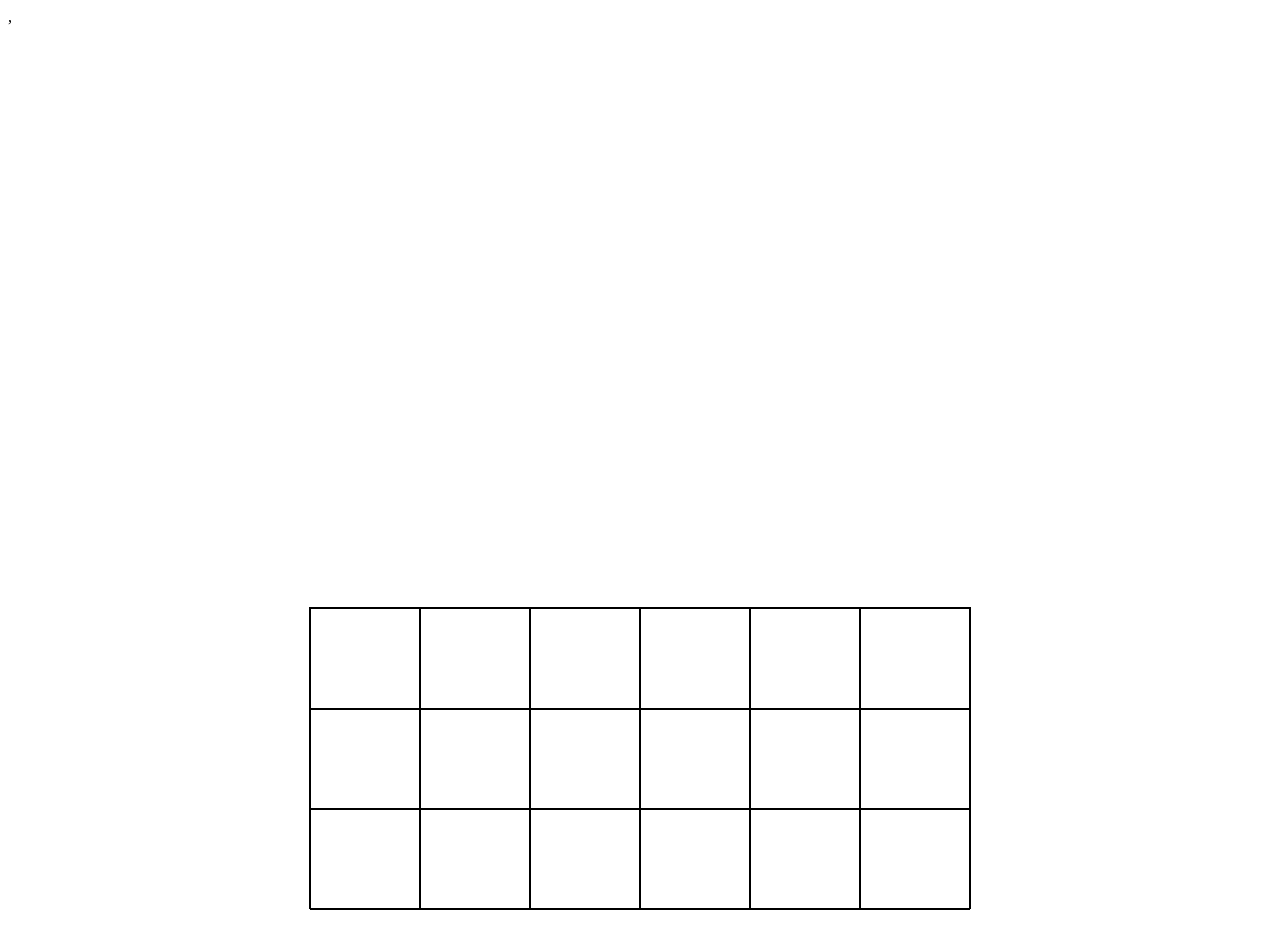
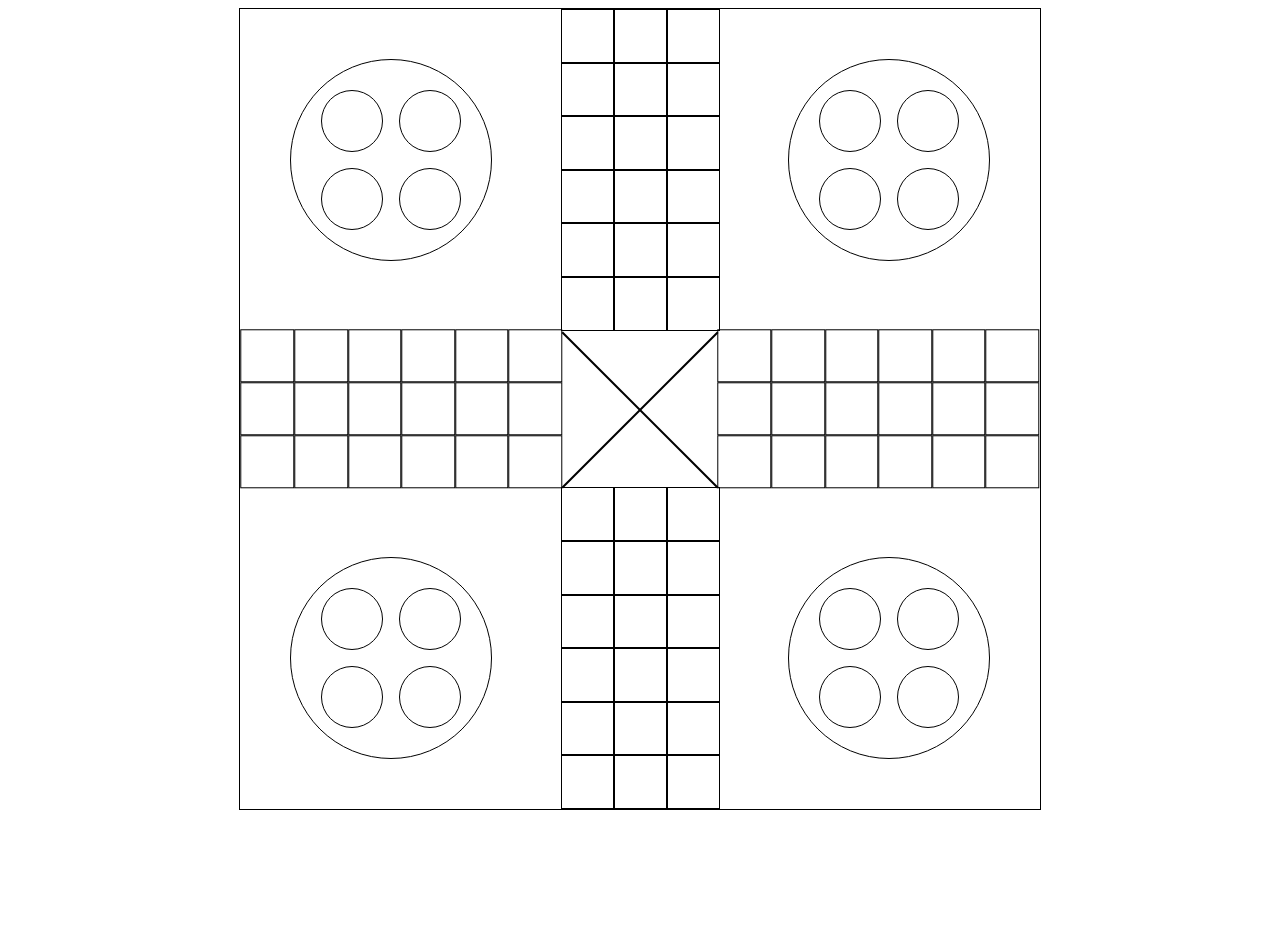
Before and after one commit to GustavoSouzinas/LUDOREMAKE, an Angular app: page / in a window 1280 px wide. Shown: the top 948 px of the page. After the commit the page ends 818 px from the top, so only its background shows below. Built offline with nearby package versions, Linux system fonts and the light colour scheme.

Commit message:
Visual phase

```diff
--- a/src/app/app.component.css
+++ b/src/app/app.component.css
@@ -1,18 +1,76 @@
-.flex{
+.flexRow{
+
+    height: 155px;
     display: flex;
-
-    margin-top: 400px;
-
-    justify-content: center;
+    justify-content: space-between;
+    align-items: center;
 
 }
 
+.flexCol{
+    display: flex;
+    flex-direction: column;
+    justify-content: space-between;
+}
+
 .rotate{
-display: flex;
-width: 300px;
-height: auto;
-
 transform: rotate(90deg);
 transform-origin: center;
+}
 
+.board{
+    position: relative;
+
+    margin: auto;
+
+    height: 800px;
+    width: 800px;
+
+    border: 1px solid black;
 }
+
+
+.X_container{
+    position: relative;
+    width: 220px;
+    height: 220px;
+}
+
+.line{
+
+    position: absolute;
+    width: 220px;
+    height: 2px;
+    background-color: black;
+    transform-origin: center;
+    top: 50%;
+}
+
+.line1{
+transform: rotate(45deg);
+}
+
+.line2{
+transform: rotate(-45deg);
+}
+
+
+.top{
+    top: 0px;
+    margin-top: 50px;
+}
+
+.bottom{
+    bottom: 0px;
+    margin-bottom: 50px;
+}
+
+.left{
+    left: 0px;
+    margin-left: 50px;
+}
+
+.right{
+    right: 0px;
+    margin-right: 50px;
+}
--- a/src/app/app.component.html
+++ b/src/app/app.component.html
@@ -1,4 +1,26 @@
 
-,<div class="flex">
-    <app-spaces class="rotate"></app-spaces>
-</div>
+
+   <div class="board flexCol">
+
+        <app-circle-pieces class="top left" style="position: absolute;"></app-circle-pieces>
+        <app-circle-pieces class="top right" style="position: absolute;"></app-circle-pieces>
+        <app-circle-pieces class="bottom left" style="position: absolute;"></app-circle-pieces>
+        <app-circle-pieces class="bottom right" style="position: absolute;"></app-circle-pieces>
+
+        <div class="flexCol" style="align-items: center;" >
+            <app-spaces></app-spaces>
+        </div>
+
+        <div class="flexRow">
+            <app-spaces class="rotate" style="padding-right: 0px; transform: rotate(90deg) translateY(-25.5%);"></app-spaces>
+                <div class="X_container">
+                    <div class="line line1"></div>
+                    <div class="line line2"></div>
+                </div>
+            <app-spaces class="rotate" style="padding-left: 0px; transform: rotate(90deg) translateY(25.5%)"></app-spaces>
+        </div>
+
+         <div class="flexCol" style="margin-top: 0px; align-items: center;">
+            <app-spaces></app-spaces>
+        </div>
+    </div>
--- a/src/app/app.component.ts
+++ b/src/app/app.component.ts
@@ -1,10 +1,11 @@
 import { Component } from '@angular/core';
 import { RouterOutlet } from '@angular/router';
 import { SpacesComponent } from "./spaces/spaces.component";
+import { CirclePiecesComponent } from "./circle-pieces/circle-pieces.component";
 
 @Component({
   selector: 'app-root',
-  imports: [RouterOutlet, SpacesComponent],
+  imports: [RouterOutlet, SpacesComponent, CirclePiecesComponent],
   templateUrl: './app.component.html',
   styleUrl: './app.component.css'
 })
--- /dev/null
+++ b/src/app/circle-pieces/circle-pieces.component.css
@@ -0,0 +1,38 @@
+.circle{
+    position: relative;
+
+    border: 1px solid black;
+    border-radius: 50%;
+    height: 200px;
+    width: 200px;
+}
+
+.playercircle{
+
+    position: absolute;
+
+    border: 1px solid black;
+    border-radius: 50%;
+    height: 60px;
+    width: 60px;
+}
+
+.top{
+    top: 0px;
+    margin-top: 30px;
+}
+
+.bottom{
+    bottom: 0px;
+    margin-bottom: 30px;
+}
+
+.left{
+    left: 0px;
+    margin-left: 30px;
+}
+
+.right{
+    right: 0px;
+    margin-right: 30px;
+}
--- /dev/null
+++ b/src/app/circle-pieces/circle-pieces.component.html
@@ -0,0 +1,6 @@
+<div class="circle">
+    <div class="playercircle top right"></div>
+    <div class="playercircle top left"></div>
+    <div class="playercircle bottom right"></div>
+    <div class="playercircle bottom left"></div>
+</div>
--- a/src/app/spaces/spaces.component.css
+++ b/src/app/spaces/spaces.component.css
@@ -1,19 +1,16 @@
 .parentBox{
     display: flex;
-    width: 300px;
+    width: 150;
     height: auto;
-    border: 1px solid black;
 }
 
 .grid{
-
     display: grid;
-    grid-template-rows: repeat(6, 110px);
-    width: 100px;
+    grid-template-rows: repeat(6, 53.6px);
 }
 
 .space{
 
-    width: 100px;
+    width: 51px;
     border: 1px solid black;
 }
--- a/src/app/spaces/spaces.component.html
+++ b/src/app/spaces/spaces.component.html
@@ -1,5 +1,4 @@
 <div class="parentBox">
-
     <div class="grid">
         <div class="space" *ngFor="let space of spaces"></div>
     </div>
@@ -9,5 +8,4 @@
     <div class="grid">
         <div class="space" *ngFor="let space of spaces"></div>
     </div>
-
 </div>
```
Also changed, not shown: src/app/circle-pieces/circle-pieces.component.ts (added, +11 -0 lines), 1 other file (tests, documents, lock files or other folders).
